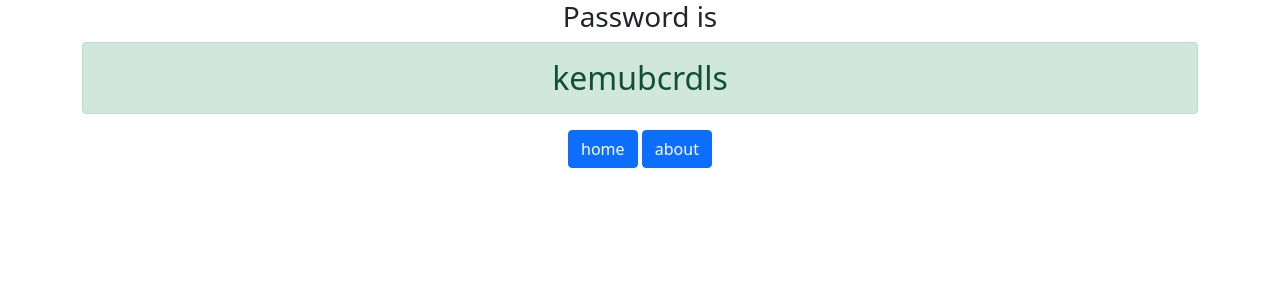
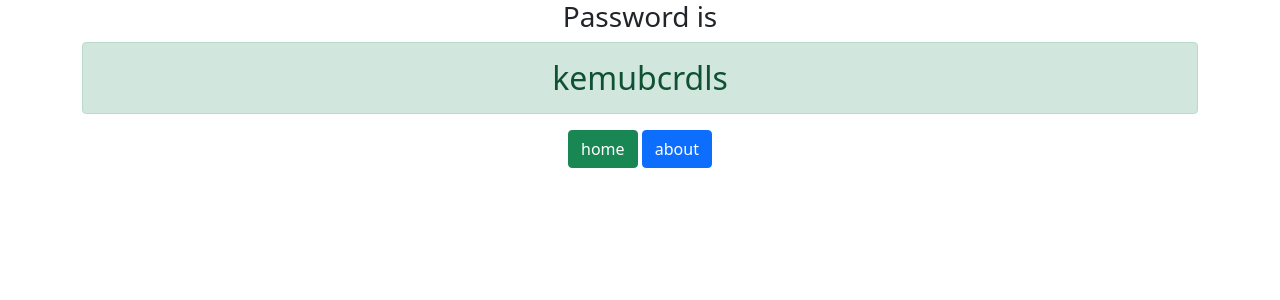
Before and after one commit to Mithamo-Gichuki/django_3_password_generator, a Django app: page /password/ in a window 1280 px wide. Shown: the top 300 px of the page. Run offline with Django 3.2, Linux system fonts and the light colour scheme.

Commit message:
First change d/m/yr 5/2/2021

```diff
--- a/generator/templates/generator/password.html
+++ b/generator/templates/generator/password.html
@@ -2,6 +2,6 @@
 <div class="container text-center">
 <h3>Password is</h3>
 <h2 class="alert alert-success">{{password}}</h2>
-<a href="{% url 'home' %}" class="btn btn-primary">home</a>
+<a href="{% url 'home' %}" class="btn btn-success">home</a>
 <a href="{% url 'about' %}" class="btn btn-primary">about</a>
 </div>
```
